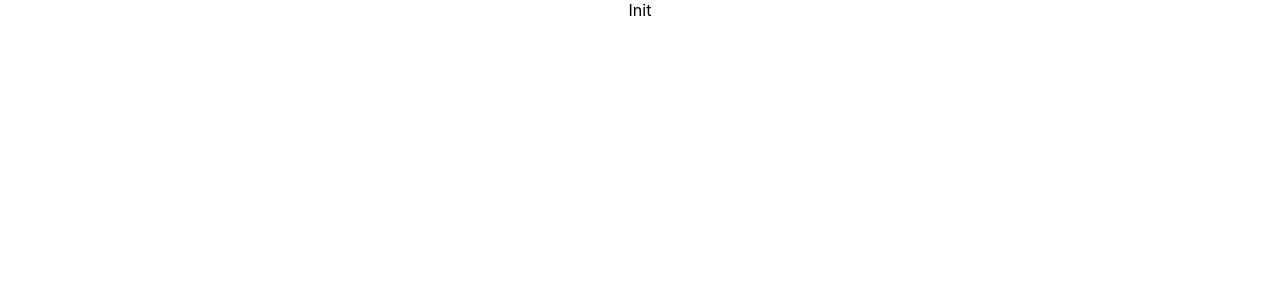
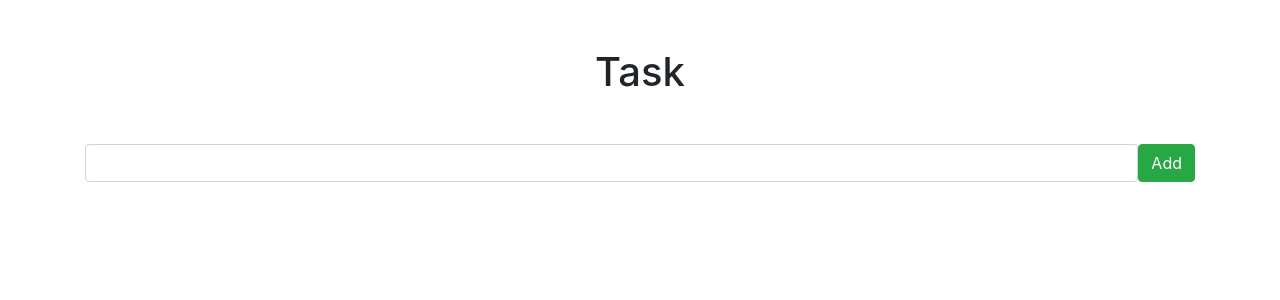
Before and after one commit to MassiiNechiche/Task-pern_app, a React (Create React App) app in the folder client/: page / in a window 1280 px wide. Shown: the top 300 px of the page. Built offline with nearby package versions, Linux system fonts and the light colour scheme.

Commit message:
Creating components

```diff
--- a/client/public/index.html
+++ b/client/public/index.html
@@ -15,15 +15,12 @@
       user's mobile device or desktop. See https://developers.google.com/web/fundamentals/web-app-manifest/
     -->
     <link rel="manifest" href="%PUBLIC_URL%/manifest.json" />
-    <!--
-      Notice the use of %PUBLIC_URL% in the tags above.
-      It will be replaced with the URL of the `public` folder during the build.
-      Only files inside the `public` folder can be referenced from the HTML.
-
-      Unlike "/favicon.ico" or "favicon.ico", "%PUBLIC_URL%/favicon.ico" will
-      work correctly both with client-side routing and a non-root public URL.
-      Learn how to configure a non-root public URL by running `npm run build`.
-    -->
+    <link
+      rel="stylesheet"
+      href="https://maxcdn.bootstrapcdn.com/bootstrap/4.0.0/css/bootstrap.min.css"
+      integrity="sha384-Gn5384xqQ1aoWXA+058RXPxPg6fy4IWvTNh0E263XmFcJlSAwiGgFAW/dAiS6JXm"
+      crossorigin="anonymous"
+    />
     <title>React App</title>
   </head>
   <body>
@@ -39,5 +36,20 @@
       To begin the development, run `npm start` or `yarn start`.
       To create a production bundle, use `npm run build` or `yarn build`.
     -->
+    <script
+      src="https://code.jquery.com/jquery-3.2.1.slim.min.js"
+      integrity="sha384-KJ3o2DKtIkvYIK3UENzmM7KCkRr/rE9/Qpg6aAZGJwFDMVNA/GpGFF93hXpG5KkN"
+      crossorigin="anonymous"
+    ></script>
+    <script
+      src="https://cdnjs.cloudflare.com/ajax/libs/popper.js/1.12.9/umd/popper.min.js"
+      integrity="sha384-ApNbgh9B+Y1QKtv3Rn7W3mgPxhU9K/ScQsAP7hUibX39j7fakFPskvXusvfa0b4Q"
+      crossorigin="anonymous"
+    ></script>
+    <script
+      src="https://maxcdn.bootstrapcdn.com/bootstrap/4.0.0/js/bootstrap.min.js"
+      integrity="sha384-JZR6Spejh4U02d8jOt6vLEHfe/JQGiRRSQQxSfFWpi1MquVdAyjUar5+76PVCmYl"
+      crossorigin="anonymous"
+    ></script>
   </body>
 </html>
--- a/client/src/App.js
+++ b/client/src/App.js
@@ -1,7 +1,13 @@
 import "./App.css";
 
+import InputTodo from "./components/InputTodo";
+
 function App() {
-  return <div className="App">Init</div>;
+  return (
+    <div className="container">
+      <InputTodo />
+    </div>
+  );
 }
 
 export default App;
--- /dev/null
+++ b/client/src/components/InputTodo.js
@@ -0,0 +1,15 @@
+import React from "react";
+
+function InputTodo() {
+  return (
+    <>
+      <h1 className="text-center mt-5">Task</h1>
+      <form className="d-flex mt-5">
+        <input type="text" className="form-control" />
+        <button className="btn btn-success ">Add</button>
+      </form>
+    </>
+  );
+}
+
+export default InputTodo;
```
Also changed, not shown: client/src/components/EditTodo.js (added), client/src/components/ListTodo.js (added).
